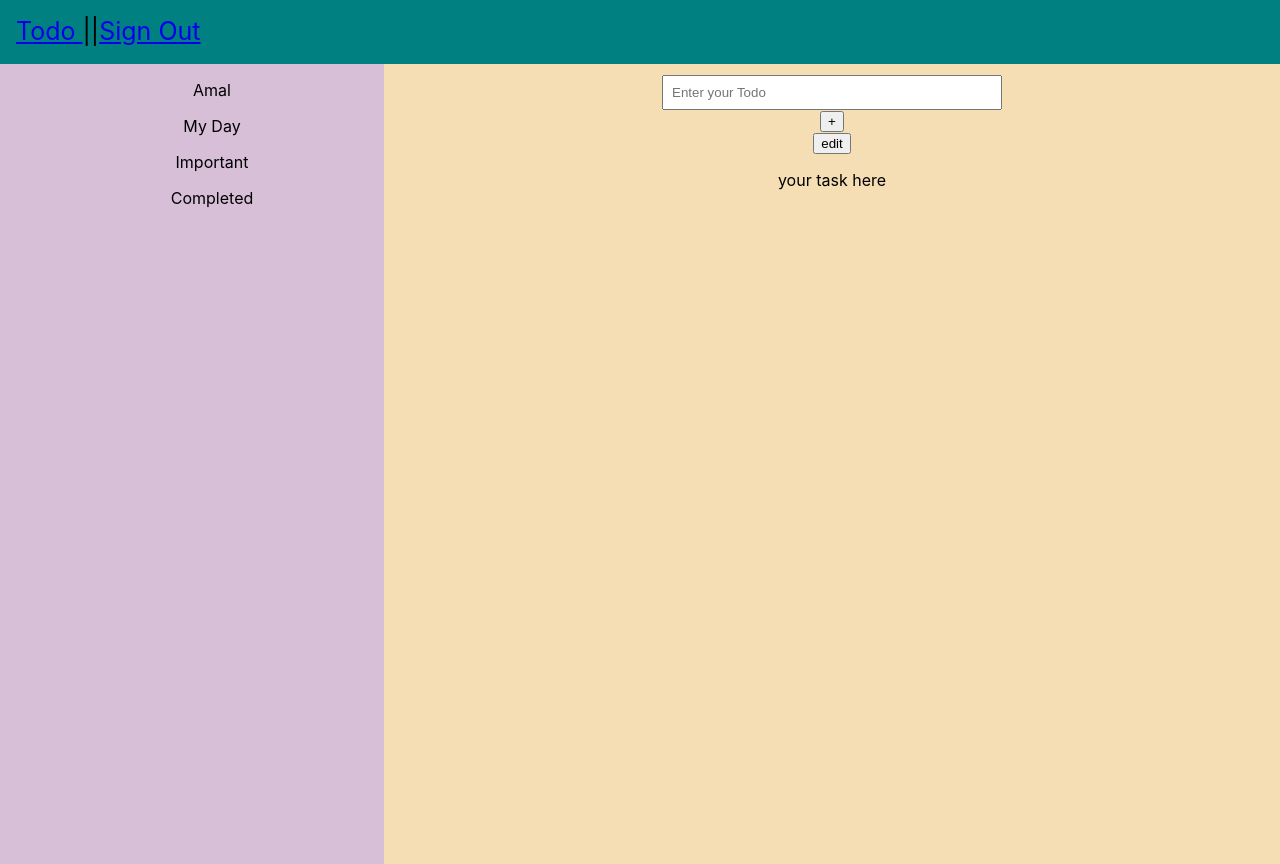
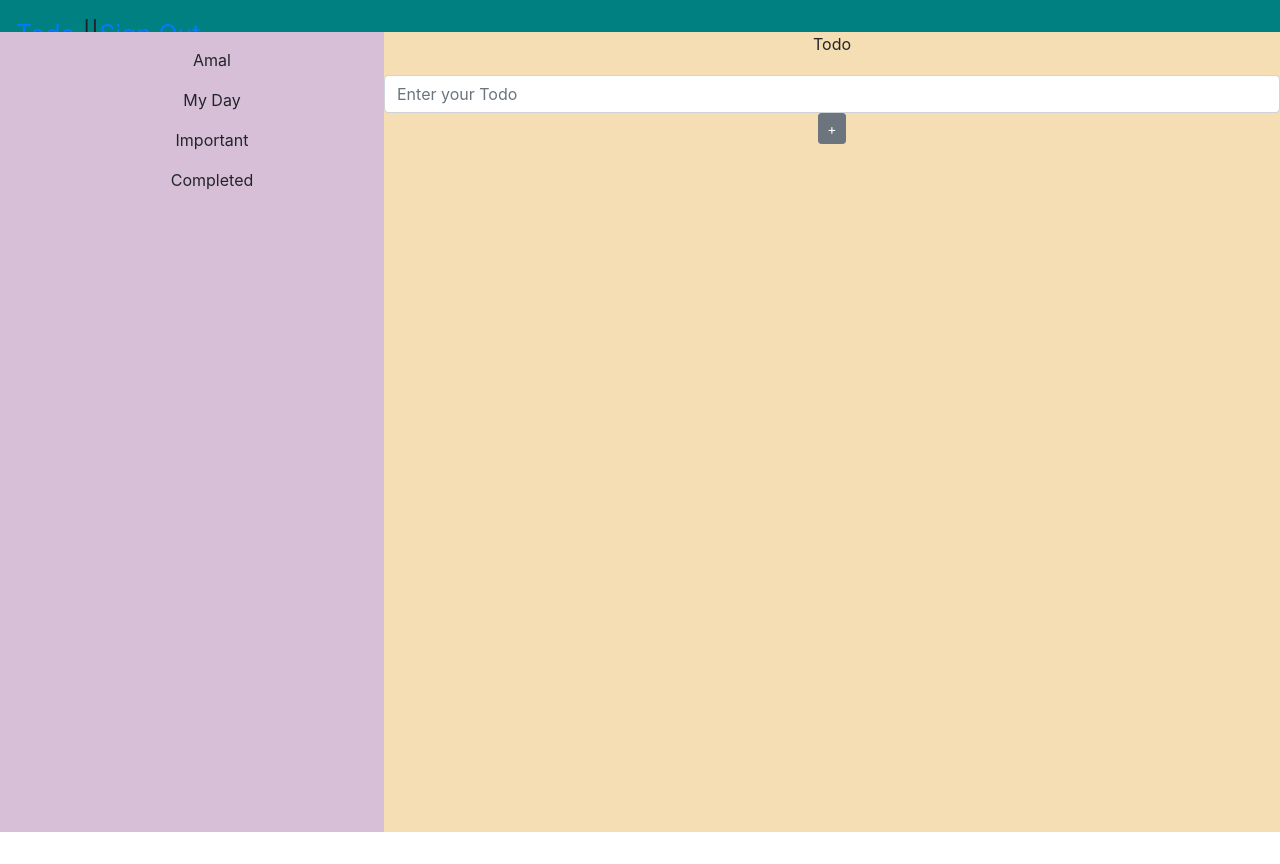
Before and after one commit to amalianrlt/todo-app, a React (Create React App) app: page /mainpage in a window 1280 px wide. After the commit the page ends 832 px from the top, so only its background shows below. Built offline with nearby package versions, Linux system fonts and the light colour scheme.

Commit message:
[Amal] - finishing add, delete and edite func

```diff
--- a/package.json
+++ b/package.json
@@ -6,11 +6,13 @@
     "@testing-library/jest-dom": "^4.2.4",
     "@testing-library/react": "^9.3.2",
     "@testing-library/user-event": "^7.1.2",
-    "antd": "^4.2.5",
+    "bootstrap": "^4.5.0",
     "react": "^16.13.1",
+    "react-bootstrap": "^1.0.1",
     "react-dom": "^16.13.1",
     "react-router-dom": "^5.2.0",
-    "react-scripts": "3.4.1"
+    "react-scripts": "3.4.1",
+    "reactstrap": "^8.4.1"
   },
   "scripts": {
     "start": "react-scripts start",
--- a/src/components/AddTodo.js
+++ b/src/components/AddTodo.js
@@ -1,18 +1,20 @@
 import React, { Component } from 'react'
+import { FormGroup, Button, Input, Label} from 'reactstrap'
 
 export default class AddTodo extends Component {
     render() {
         const {item, change, submit} = this.props
         return (
             <div>
-                <form onSubmit={submit}>
-                    <input
+                <FormGroup onSubmit ={submit}>
+                    <Label for="Todo">Todo</Label>
+                    <Input className="form-control"
                     type="text"
                     placeholder = "Enter your Todo"
                     value= {item}
                     onChange={change}/>
-                </form>
-
+                <Button color="secondary" size="sm"  onClick={(e)=> submit(e)}>+</Button>
+                </FormGroup>
                 {/* <form>
                     <input
                     name ="description"
@@ -32,32 +34,3 @@ export default class AddTodo extends Component {
         )
     }
 }
-    // state = {
-    //     id : '',
-    //     name : '',
-    //     description :'',
-    //     deadline :''
-    //   };
-
-    //   change = e => {
-    //     this.setState({
-    //       [e.target.name] : e.target.value
-    //     })
-    //   }
-
-    //   onSubmit = e => {
-    //     e.preventDefault()
-    //     const addNewTodo ={
-    //       id: this.state.id,
-    //       name :this.state.name,
-    //       description: this.state.description,
-    //       deadline : this.state.deadline
-    //     }
-    //     this.props.addNewTodo(addNewTodo)
-    //     this.setState({
-    //         id : '',
-    //         name : '',
-    //         description :'',
-    //         deadline :''
-    //     })
-    //   }
--- a/src/components/ListTodo.js
+++ b/src/components/ListTodo.js
@@ -1,22 +1,31 @@
 import React, { Component } from 'react'
 // import { List,} from 'antd';
+import TodoItem from './TodoItem'
 
 export default class ListTodo extends Component {
     render(){
-    const {items} = this.props
+      const {items, handleDelete, handleEdit} = this.props
     return(
       <div>
-        {
-            items.map(item=>
-                <div key={item.id}>
-                  <p>{item.title}</p>
-                  <button onClick={()=> this.props.delete(item.id)}>-</button>
-                </div>
-            )
-        }
+        {items.map(item => {
+          return (
+            <TodoItem
+              key={item.id}
+              title={item.title}
+              handleDelete={() => handleDelete(item.id)}
+              handleEdit={() => handleEdit(item.id)}
+            />
+          );
+        })}
+       </div>
+    )}}
 
-        <button type="submit">edit</button>
-      </div>
-    )
-  }
-}
+            // {/* <div>
+            //     { editMode?
+            //     <div>
+            //       <input type="text" defaultValue={item.title}/>
+            //     </div> :
+            //     <div onDoubleClick ={editMode}>{item.title}
+            //     </div>}
+            // </div>
+            // <Button color="primary" onClick={()=> this.props.delete(item.id)}>delete</Button> */}
--- a/src/components/TaskTodo.js
+++ b/src/components/TaskTodo.js
@@ -6,13 +6,13 @@ export default class TaskTodo extends Component {
     state = {
         items:[],
         id:"",
-        item:"",
-        editItem: false
+        title:"",
+        editTitle: false
     };
 
     change = (e) => {
         this.setState({
-             item : e.target.value
+        title : e.target.value
         })
     }
 
@@ -21,52 +21,38 @@ export default class TaskTodo extends Component {
 
         const newItem ={
             id: this.state.id,
-            title: this.state.item
+            title: this.state.title
         }
-
-        console.log(newItem)
-
         const updatedItems= [...this.state.items, newItem]
 
         this.setState({
             items: updatedItems,
             id : newItem.id+1,
-            item : '',
-            editItem : false
+            title : ""
         })
 
     }
 
-    delete = (id) => {
+    handleDelete = (id) => {
         const deleteTodo = this.state.items.filter(item => item.id !==id)
         this.setState ({
             items: deleteTodo
         })
-        console.log('delete')
-        // this.setState([...this.state.items.filter((item) => item.id !==id)])
     }
 
-    // delTodo = (id) => {
-    //     console.log('coba')
-    //     this.setState({items: [...this.state.items.filter((item) => item.id !==id)]})
-    //   }
+    handleEdit = (id) =>{
+        const deleteTodo = this.state.items.filter(item => item.id !== id);
 
-      setUpdate(title,id){
-        console.log("items:"+this.state.items);
-        const items = this.state.items;
-        items.map(item=>{
-          if(item.id===id){
-            console.log(item.id +"    "+id)
-            item.item= title;
-          }
-        })
-        this.setState({
-          items: items
+        const selectedItem = this.state.items.find(item => item.id===id)
+        console.log(selectedItem)
+        this.setState ({
+            items: deleteTodo,
+            title: selectedItem.title,
+            editTitle: true,
+            id: id
         })
 
-
-      }
-
+    }
 
     render() {
         return (
@@ -76,29 +62,13 @@ export default class TaskTodo extends Component {
                 change={this.change}
                 submit={this.submit}
                 />
-                <button onClick={(e)=> this.submit(e)}>+</button>
                 <ListTodo
                 items={this.state.items}
-                delete={this.delete}
+                handleDelete={this.handleDelete}
+                handleEdit={this.handleEdit}
                 />
-              {/* <AddTodo  addNewTodo={data => this.addNewTodo(data)}/>
-                <p>{this.state.todo}</p> */}
-            </div>
-        )
+
+    </div>
+    )
     }
-}
-
-
-    //   addNewTodo = (data)=>{
-        //     //   this.setState({data})
-
-        //     this.setState({
-            //       todos: [...this.state.todos, data]
-    //     })
-    //     console.log(this.state.todos)
-    //   };
-
-    //   delTodo = (id) => {
-    //     console.log('coba')
-    //     this.setState({todos: [...this.state.todos.filter((item) => item.id !==id)]})
-    //   }
+    }
--- /dev/null
+++ b/src/components/TodoItem.js
@@ -0,0 +1,19 @@
+import React, { Component } from 'react'
+import { Button, Form, FormGroup } from 'reactstrap'
+
+export default class TodoItem extends Component {
+    render() {
+        const { title, handleDelete, handleEdit} = this.props
+        return (
+            <div>
+                <Form>
+                  <FormGroup>
+                    <h3>{title}</h3>
+                    <Button onClick={handleEdit}>Edit</Button>
+                    <Button onClick={handleDelete}>Delete</Button>
+                  </FormGroup>
+                  </Form>
+            </div>
+        )
+    }
+}
--- a/src/index.js
+++ b/src/index.js
@@ -2,6 +2,7 @@ import {BrowserRouter as Router} from 'react-router-dom';
 import React from 'react';
 import ReactDOM from 'react-dom';
 import './index.css';
+import 'bootstrap/dist/css/bootstrap.min.css';
 import App from './App';
 import * as serviceWorker from './serviceWorker';
 
--- a/src/pages/MainPage.js
+++ b/src/pages/MainPage.js
@@ -24,19 +24,6 @@ render(){
             <div className ="todo">
                 <TaskTodo/>
             </div>
-            <div className ="task">
-              <p>your task here</p>
-              {/* <div className ="edit-task">
-                  {this.props.todos.map( item => {
-                  return(
-                    <div key={item.id}>
-                      <h1>{item.name}</h1>
-                      <button onClick={()=> this.props.delTodo(item.id)}>delete</button>
-                    </div>
-                  )
-                })}
-              </div> */}
-            </div>
         </div>
     </div>
     </div>
```
Also changed, not shown: 1 other file (tests, documents, lock files or other folders).
